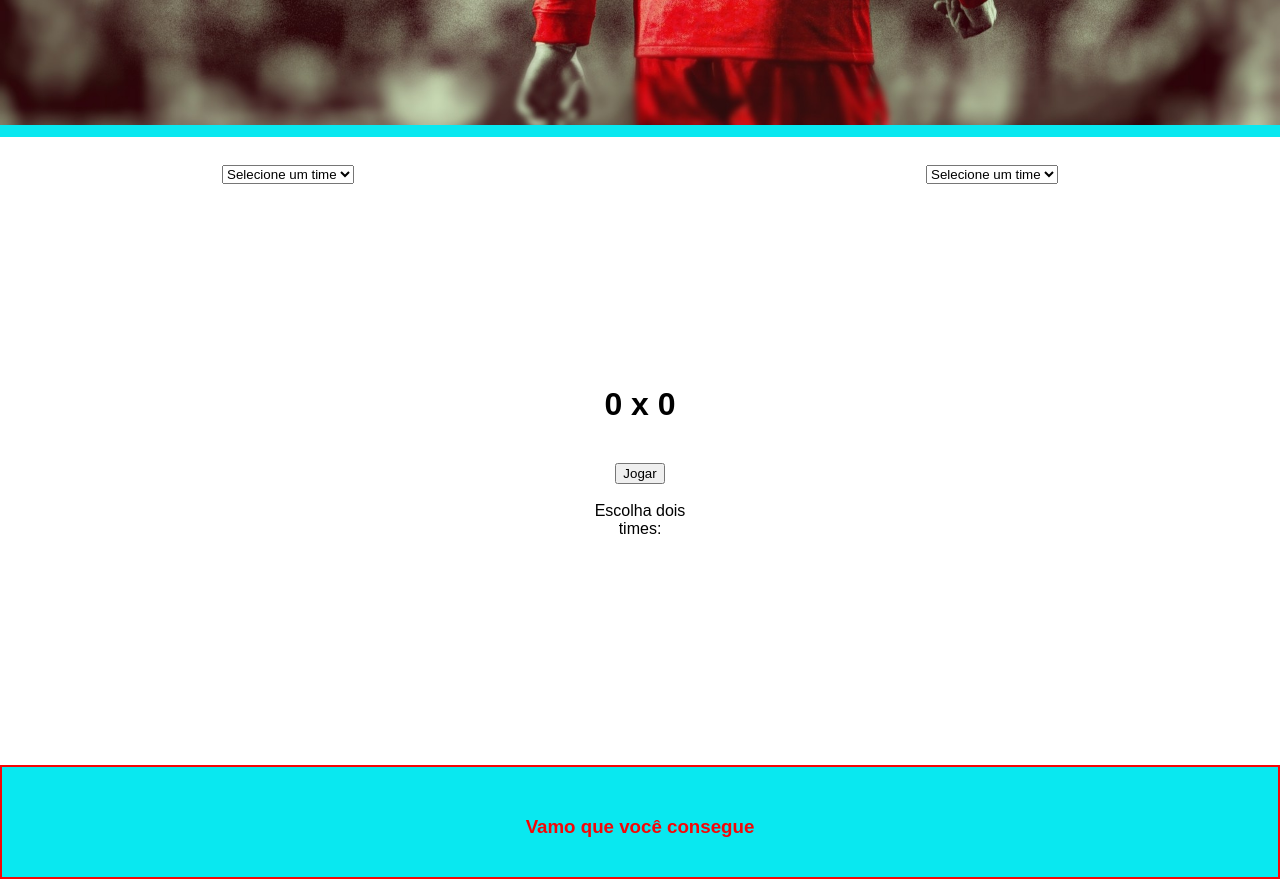
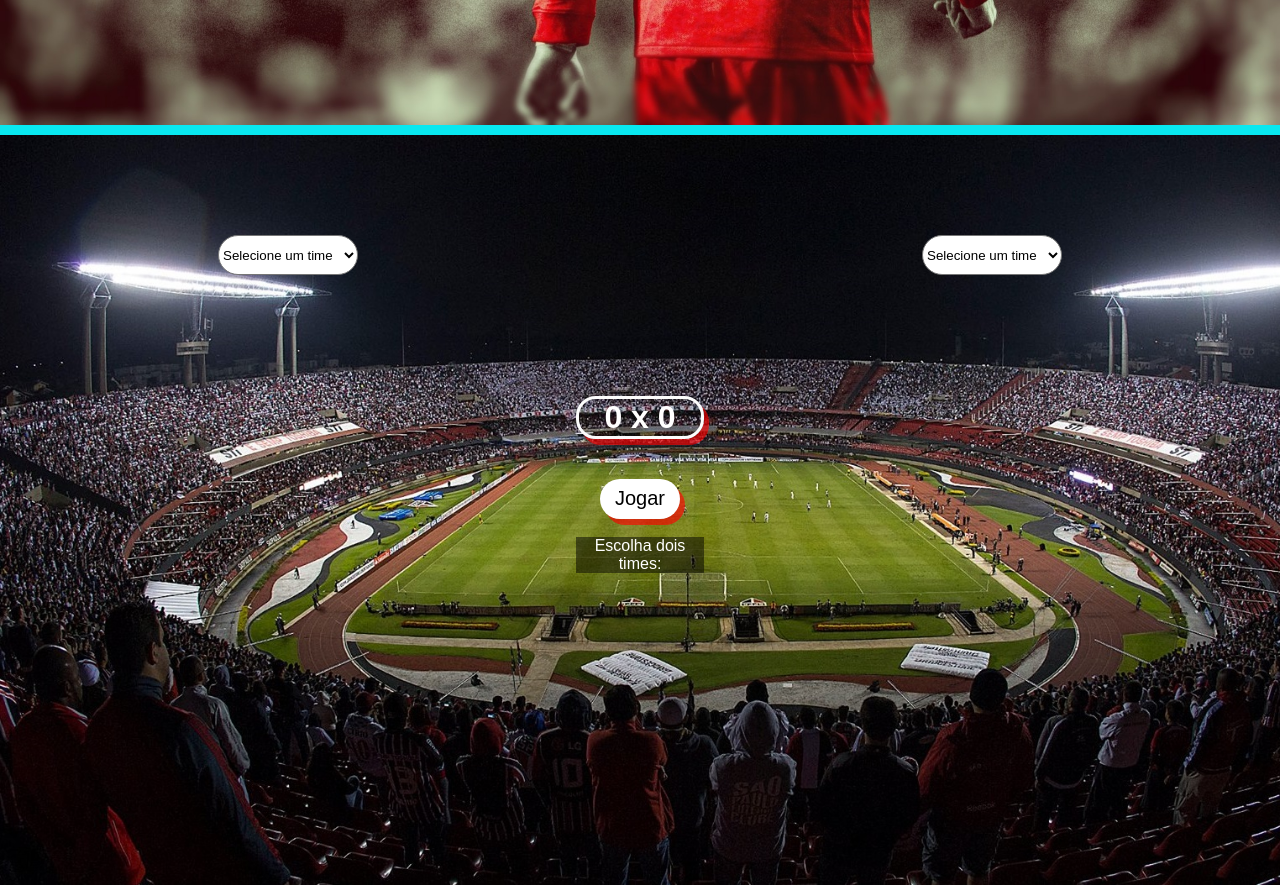
Before and after one commit to SamuAlmeida/Site-pessoal, a plain HTML site: page meusite/home.html in a window 1280 px wide. Shown: the part 680-1565 px from the top of the page. Drawn offline with Linux system fonts and the light colour scheme.

Commit message:
Att css do placar e selects

```diff
--- a/meusite/css/style.css
+++ b/meusite/css/style.css
@@ -79,7 +79,7 @@ body{
 
 .container2{
     width: 100%;
-    height: 700px;
+    height: 670px;
     margin: 0 auto;
 }
 
@@ -193,21 +193,53 @@ body{
 .Time_1{
     width: 45%;
     float: left;
-    margin: 0 auto;
+    margin: 100px auto;
     height: 600px;
+}
+
+#times_paulistas1{
+    width: 140px;
+    height: 40px;
+    background-color: rgb(255, 255, 255);
+    border-radius: 30px;
 }
 
 .placar{
     width: 10%;
     float: left;
-    padding-top: 200px;
+    padding-top: 240px;
+}
+
+.placar h1{
+    color: #ffffff;
+    border-radius: 20px;
+    border:rgb(252, 252, 252) solid 3px;
+    box-shadow:  5px 6px rgba(255, 0, 0, 0.637);
+}
+
+#jogar_btn{
+    width: 80px;
+    height: 40px;
+    font-size: 20px;
+    font-family: Arial, Helvetica, sans-serif;
+    background-color: #ffffff;
+    box-shadow:  5px 6px  rgba(255, 0, 0, 0.637);
+    border-radius: 20px;
+    border: none;
 }
 
 .Time_2{
     width: 45%;
     float: right;
-    margin: 0 auto;
+    margin: 100px auto;
     height: 600px;
+}
+
+#times_paulistas2{
+    width: 140px;
+    height: 40px;
+    background-color: rgb(255, 255, 255);
+    border-radius: 30px;
 }
 
 #formacao1 img{
@@ -219,3 +251,10 @@ body{
     padding-top: 16px;
     width: 370px;
 }
+
+.simulador{
+    background: url('../img/estadio2.jpg') no-repeat;
+    background-size: cover;
+    width: 100%;
+    height: 750px;
+}
--- a/meusite/home.html
+++ b/meusite/home.html
@@ -30,23 +30,26 @@
                     Aos 35 anos, o atacante soma agora 742 gols em jogos oficiais de competição na carreira e está a um gol de igualar a marca do brasileiro Romário, que fez 743 gols.
                 </p>
             </div>
+            <br>
         </div>
     </div>
+
+    <div class="simulador">
         <!-- time 1 -->
         <div class="Time_1">
             <select id="times_paulistas1" onchange="foto_time1()">
                 <option value="">Selecione um time</option>
-          <option value="São Paulo">São Paulo</option>
-          <option value="Corinthians">Corinthians</option>
-          <option value="Palmeiras">Palmeiras</option>
-          <option value="Santo André">Santo André</option>
-          <option value="Guarani">Guarani</option>
-          <option value="Água Santa">Água Santa</option>
-          <option value="Botafogo">Botafogo</option>
-          <option value="Ferroviária">Ferroviária</option>
-          <option value="Ponte Preta">Ponte Preta</option>
-          <option value="Mirassol">Mirassol</option>
-          <option value="Ituano">Ituano</option>
+                <option id="sp" value="São Paulo">São Paulo</option>
+                <option id="cor" value="Corinthians">Corinthians</option>
+                <option id="pal" value="Palmeiras">Palmeiras</option>
+                <option id="st" value="Santo André">Santo André</option>
+                <option id="gua" value="Guarani">Guarani</option>
+                <option id="agua" value="Água Santa">Água Santa</option>
+                <option id="bot" value="Botafogo">Botafogo</option>
+                <option id="fer" value="Ferroviária">Ferroviária</option>
+                <option id="pon" value="Ponte Preta">Ponte Preta</option>
+                <option id="mir" value="Mirassol">Mirassol</option>
+                <option id="itu" value="Ituano">Ituano</option>
             </select>
             <div id="formacao1">
 
@@ -57,30 +60,32 @@
         <div class="placar">
             <h1><b id="gols_time1">0</b> x <b id="gols_time2">0</b></h1>
             <br>
-        <button onclick="jogar()">Jogar</button>
+            <button id="jogar_btn" onclick="jogar()">Jogar</button>
             <br>
             <br>
-        <div id="resultado">Escolha dois times:</div>
+            <div id="resultado" style="background-color: rgba(0, 0, 0, 0.5); color: white;">Escolha dois times:</div>
         </div>
 
         <!-- time 2 -->
         <div class="Time_2">
             <select id="times_paulistas2" onchange="foto_time2()">
                 <option value="">Selecione um time</option>
-            <option value="São Paulo">São Paulo</option>
-            <option value="Corinthians">Corinthians</option>
-            <option value="Palmeiras">Palmeiras</option>
-            <option value="Santo André">Santo André</option>
-            <option value="Guarani">Guarani</option>
-            <option value="Água Santa">Água Santa</option>
-            <option value="Botafogo">Botafogo</option>
-            <option value="Ferroviária">Ferroviária</option>
-            <option value="Ponte Preta">Ponte Preta</option>
-            <option value="Mirassol">Mirassol</option>
-            <option value="Ituano">Ituano</option>
+                <option id="sp2" value="São Paulo">São Paulo</option>
+                <option id="cor2" value="Corinthians">Corinthians</option>
+                <option id="pal2" value="Palmeiras">Palmeiras</option>
+                <option id="st2" value="Santo André">Santo André</option>
+                <option id="gua2" value="Guarani">Guarani</option>
+                <option id="agua2" value="Água Santa">Água Santa</option>
+                <option id="bot2" value="Botafogo">Botafogo</option>
+                <option id="fer2" value="Ferroviária">Ferroviária</option>
+                <option id="pon2" value="Ponte Preta">Ponte Preta</option>
+                <option id="mir2" value="Mirassol">Mirassol</option>
+                <option id="itu2" value="Ituano">Ituano</option>
             </select>
             <div id="formacao2">
             </div>
+        </div>
+
     </div>
 
     <!-- Rodapé -->
@@ -96,26 +101,37 @@
     function foto_time1(){
         if (times_paulistas1.value == 'São Paulo'){
             formacao1.innerHTML = '<img src="img/sp.png">';
+            sp2.style.display = 'none';
         } else if (times_paulistas1.value == 'Corinthians'){
             formacao1.innerHTML = '<img src="img/cor.png">';
+            cor2.style.display = 'none';
         } else if (times_paulistas1.value == 'Palmeiras'){
             formacao1.innerHTML = '<img src="img/pal.png">';
+            pal2.style.display = 'none';
         } else if (times_paulistas1.value == 'Santo André'){
             formacao1.innerHTML = '<img src="img/sta.png">';
+            st2.style.display = 'none';
         } else if (times_paulistas1.value == 'Guarani'){
             formacao1.innerHTML = '<img src="img/gua.png">';
+            gua2.style.display = 'none';
         } else if (times_paulistas1.value == 'Água Santa'){
             formacao1.innerHTML = '<img src="img/agua.png">';
+            agua2.style.display = 'none';
         } else if (times_paulistas1.value == 'Botafogo'){
             formacao1.innerHTML = '<img src="img/bot.png">';
+            bot2.style.display = 'none';
         } else if (times_paulistas1.value == 'Ferroviária'){
             formacao1.innerHTML = '<img src="img/fer.png">';
+            fer2.style.display = 'none';
         } else if (times_paulistas1.value == 'Ponte Preta'){
             formacao1.innerHTML = '<img src="img/pon.png">';
+            pon2.style.display = 'none';
         } else if (times_paulistas1.value == 'Mirassol'){
             formacao1.innerHTML = '<img src="img/mir.png">';
+            mir2.style.display = 'none';
         } else if (times_paulistas1.value == 'Ituano'){
             formacao1.innerHTML = '<img src="img/itu.png">';
+            itu2.style.display = 'none';
         } else if(times_paulistas1.value == ''){
             formacao1.innerHTML = '';
         }
@@ -124,26 +140,37 @@
     function foto_time2(){
         if (times_paulistas2.value == 'São Paulo'){
             formacao2.innerHTML = '<img src="img/sp.png">';
+            sp.style.display = 'none';
         } else if (times_paulistas2.value == 'Corinthians'){
             formacao2.innerHTML = '<img src="img/cor.png">';
+            cor.style.display = 'none';
         } else if (times_paulistas2.value == 'Palmeiras'){
             formacao2.innerHTML = '<img src="img/pal.png">';
+            pal.style.display = 'none';
         } else if (times_paulistas2.value == 'Santo André'){
             formacao2.innerHTML = '<img src="img/sta.png">';
+            st.style.display = 'none';
         } else if (times_paulistas2.value == 'Guarani'){
             formacao2.innerHTML = '<img src="img/gua.png">';
+            gua.style.display = 'none';
         } else if (times_paulistas2.value == 'Água Santa'){
             formacao2.innerHTML = '<img src="img/agua.png">';
+            agua.style.display = 'none';
         } else if (times_paulistas2.value == 'Botafogo'){
             formacao2.innerHTML = '<img src="img/bot.png">';
+            bot.style.display = 'none';
         } else if (times_paulistas2.value == 'Ferroviária'){
             formacao2.innerHTML = '<img src="img/fer.png">';
+            fer.style.display = 'none';
         } else if (times_paulistas2.value == 'Ponte Preta'){
             formacao2.innerHTML = '<img src="img/pon.png">';
+            pon.style.display = 'none';
         } else if (times_paulistas2.value == 'Mirassol'){
             formacao2.innerHTML = '<img src="img/mir.png">';
+            mir.style.display = 'none';
         } else if (times_paulistas2.value == 'Ituano'){
             formacao2.innerHTML = '<img src="img/itu.png">';
+            itu.style.display = 'none';
         } else if (times_paulistas2.value == ''){
             formacao2.innerHTML = '';
         }
```
Also changed, not shown: meusite/img/estadio2.jpg (added). Lines whose indentation alone changed are shown as unchanged.
